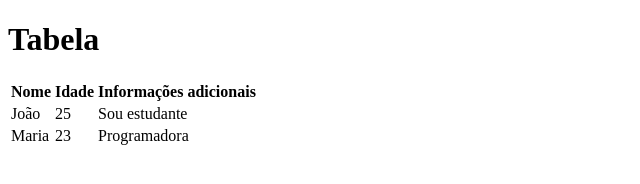
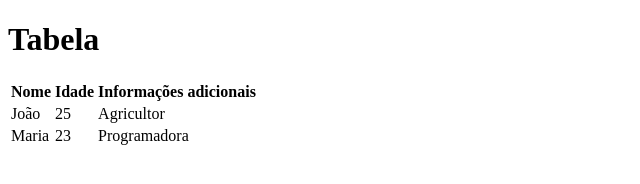
Before and after one commit to Argus-Nebauer/aula-tabela, a plain HTML site: page index.html in a window 1280 px wide. Shown: the full height of the page, 0-640 px from the left. Drawn offline with Linux system fonts and the light colour scheme.

Commit message:
Trocado de Sou estudante para Agricultor

```diff
--- a/index.html
+++ b/index.html
@@ -21,7 +21,7 @@
             <tr>
                 <td>João</td>
                 <td>25</td>
-                <td>Sou estudante</td>
+                <td>Agricultor</td>
             </tr>
             <tr>
                 <td>Maria</td>
```
